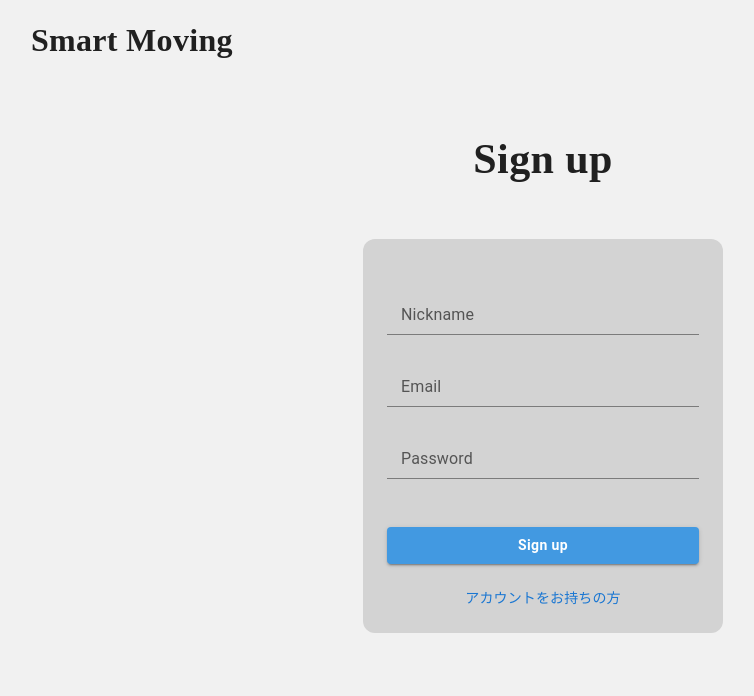
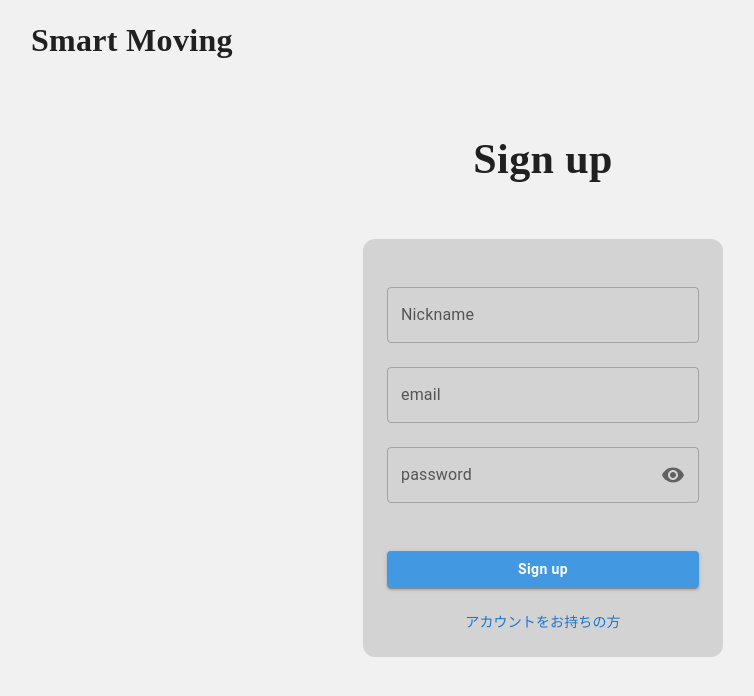
Before and after one commit to shtk0119/Smart_Moving, a Next.js app: page /signup in a window 1280 px wide. Shown: the top 696 px of the page, without its empty margins (97-851 px from the left). Built offline with nearby package versions, Linux system fonts and the light colour scheme.

Commit message:
isShowPassword function create

```diff
--- a/src/components/organisms/auth/SignupForm.tsx
+++ b/src/components/organisms/auth/SignupForm.tsx
@@ -4,15 +4,17 @@ import {
   Box,
   Button,
   FormControl,
-  Input,
-  InputLabel,
+  InputAdornment,
+  TextField,
   Typography
 } from '@mui/material';
+import { Visibility } from '@mui/icons-material';
 
 const SignupForm = () => {
   const [nickname, setNickname] = React.useState<string>('');
   const [email, setEmail] = React.useState<string>('');
   const [password, setPassword] = React.useState<string>('');
+  const [isShowPassword, setIsShowPassword] = React.useState<boolean>(false);
 
   return (
     <Box
@@ -23,27 +25,38 @@ const SignupForm = () => {
       bgcolor='#d3d3d3'
     >
       <FormControl fullWidth sx={{ mt: 3 }}>
-        <InputLabel>Nickname</InputLabel>
-        <Input
+        <TextField
           type='text'
+          variant='outlined'
+          label='Nickname'
           onChange={(e) => setNickname(e.target.value)}
         />
       </FormControl>
 
       <FormControl fullWidth sx={{ mt: 3 }}>
-        <InputLabel>Email</InputLabel>
-        <Input
+        <TextField
           type='email'
-          fullWidth
+          variant='outlined'
+          label='email'
           onChange={(e) => setEmail(e.target.value)}
         />
       </FormControl>
 
       <FormControl fullWidth sx={{ mt: 3 }}>
-        <InputLabel>Password</InputLabel>
-        <Input
-          type='password'
-          fullWidth
+        <TextField
+          type={isShowPassword ? 'text' : 'password'}
+          variant='outlined'
+          label='password'
+          InputProps={{
+            endAdornment: (
+              <InputAdornment position='end'>
+                <Visibility
+                  sx={{ cursor: 'pointer' }}
+                  onClick={() => setIsShowPassword(!isShowPassword)}
+                />
+              </InputAdornment>
+            ),
+          }}
           onChange={(e) => setPassword(e.target.value)}
         />
       </FormControl>
```
Also changed, not shown: src/components/organisms/auth/LoginForm.tsx (+22 -10 lines).
